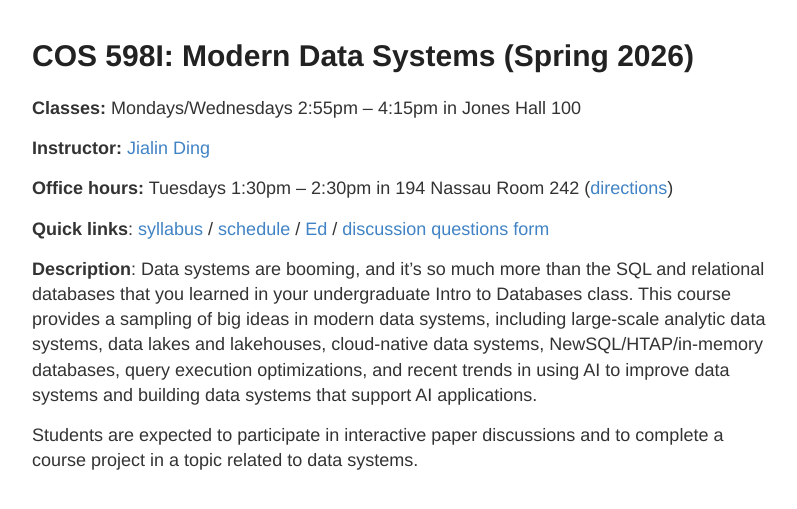
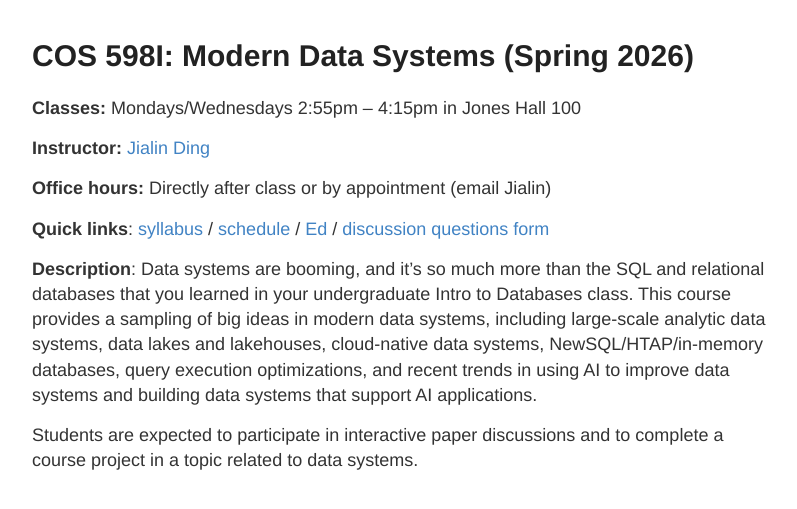
Before and after one commit to jialinding/jialinding.github.io, a Jekyll site: the page built from modern-data-systems-s26.md, in a window 1280 px wide. Shown: the top 509 px of the page, without its empty margins (238-1035 px from the left). Built offline with Jekyll 4.4.1, drawn with Linux system fonts in a browser that asks for light colours.

Commit message:
Update office hours

```diff
--- a/modern-data-systems-s26.md
+++ b/modern-data-systems-s26.md
@@ -12,7 +12,7 @@ no_header: true
 
 **Instructor:** [Jialin Ding](https://jialinding.github.io/)
 
-**Office hours:** Tuesdays 1:30pm – 2:30pm in 194 Nassau Room 242 ([directions](/office_directions.txt))
+**Office hours:** Directly after class or by appointment (email Jialin)
 
 **Quick links**: [syllabus](https://docs.google.com/document/d/19qY10QB8LeqYXuF6RScIIJUgw6XFbLai1J-f5iFm9es/edit?usp=sharing) / [schedule](https://docs.google.com/spreadsheets/d/1yuwLoTLSAKx-FwCD4fNYRmly6-6Ah3XCVhkbGyn0xNg/edit?usp=sharing) / [Ed](https://edstem.org/us/courses/94107/discussion) / [discussion questions form](https://forms.gle/wkiLn3zmz9CacPpr9)
 
```
